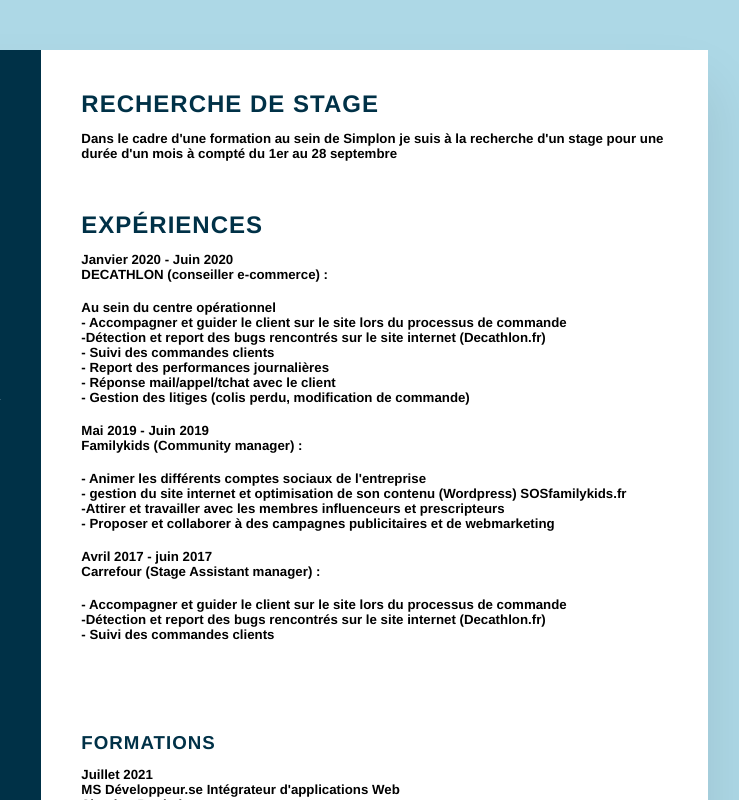
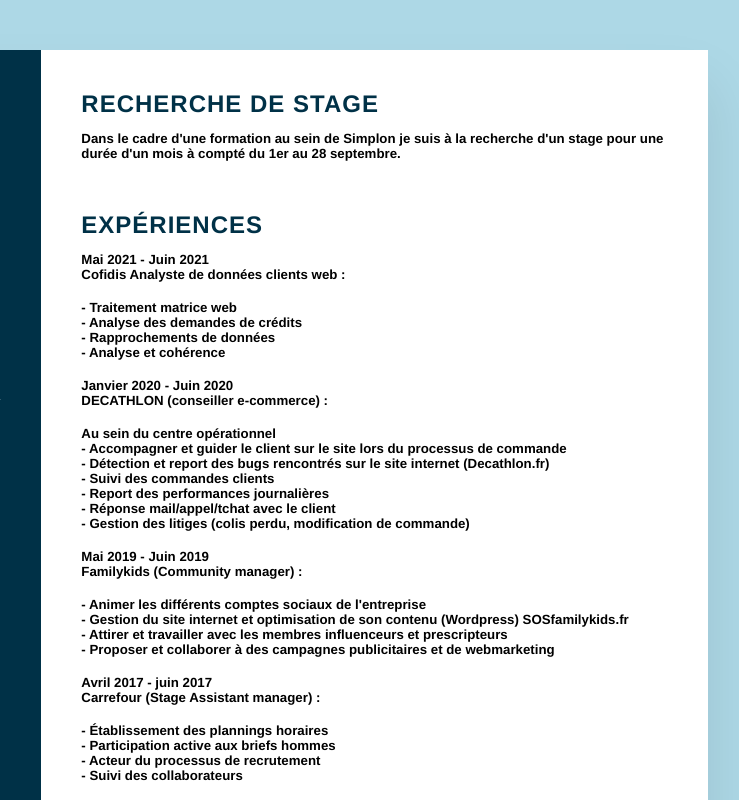
Before and after one commit to chakibaraf/CVbrief1, a plain HTML site: page index.html in a window 1280 px wide. Shown: the top 800 px of the page, 432-1171 px from the left. Drawn offline with Linux system fonts and the light colour scheme.

Commit message:
correction

```diff
--- a/index.html
+++ b/index.html
@@ -104,7 +104,7 @@
             <div class="moi">
                 <h2 class="titre2"> Recherche de Stage</h2>
                 <p><h5> Dans le cadre d'une formation au sein de Simplon je suis à la recherche d'un stage
-                    pour une durée d'un mois à compté du 1er au 28 septembre
+                    pour une durée d'un mois à compté du 1er au 28 septembre.
                     </h5>
 
                 </p>
@@ -113,13 +113,23 @@
             <h2 class="titre2">Expériences</h2>
             <div class="box">
                 <div class="année">
+
+                    <h5>Mai 2021 - Juin 2021</h5>
+
+                    <h5> Cofidis Analyste de données clients web  : </h5><br>
+                    <h5>
+                        - Traitement matrice web<br>
+                        - Analyse des demandes de crédits<br>
+                        - Rapprochements de données <br>
+                        - Analyse et cohérence <br>
+                        </h5><br>
                     <h5>Janvier 2020 - Juin 2020</h5>
 
                     <h5>DECATHLON (conseiller e-commerce) : </h5><br>
                     <h5>Au sein du centre opérationnel  <br>
                         - Accompagner et guider le client sur le site lors du
                         processus de commande<br>
-                        -Détection et report des bugs rencontrés sur le site
+                        - Détection et report des bugs rencontrés sur le site
                          internet (Decathlon.fr)<br>
                         - Suivi des commandes clients <br>
                         - Report des performances journalières <br>
@@ -131,9 +141,9 @@
 
                     <h5>Familykids (Community manager) : </h5><br>
                     <h5>- Animer les différents comptes sociaux de l'entreprise  <br>
-                        - gestion du site internet et optimisation de son
+                        - Gestion du site internet et optimisation de son
                         contenu (Wordpress) SOSfamilykids.fr<br>
-                        -Attirer et travailler avec les membres influenceurs et
+                        - Attirer et travailler avec les membres influenceurs et
                             prescripteurs<br>
                             - Proposer et collaborer à des campagnes publicitaires
                             et de webmarketing <br>
@@ -143,11 +153,11 @@
                         <h5>Avril 2017 - juin 2017</h5>
                         <h5> Carrefour (Stage Assistant manager) : </h5><br>
 
-                            <h5>- Accompagner et guider le client sur le site lors du
-                            processus de commande<br>
-                            -Détection et report des bugs rencontrés sur le site
-                             internet (Decathlon.fr)<br>
-                            - Suivi des commandes clients <br>
+                            <h5>- Établissement des plannings horaires
+                            <br>- Participation active aux briefs hommes
+                            <br>
+                            - Acteur du processus de recrutement <br>
+                            - Suivi des collaborateurs
                            </h5>
                 </div>
 
```
